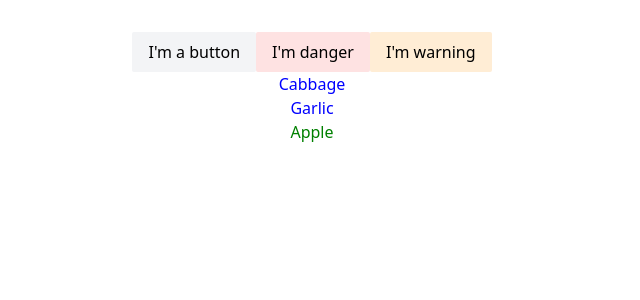
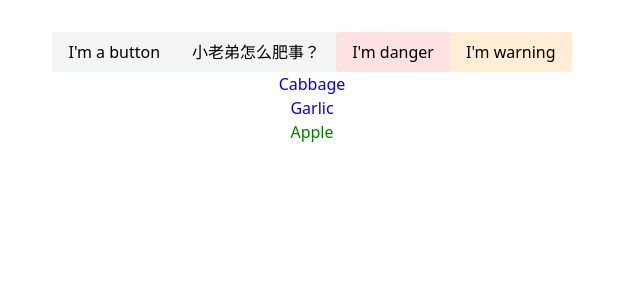
Before and after one commit to wang01h2/react-tic-tac-toe, a React (Vite) app: page / in a window 1280 px wide. Shown: the top 300 px of the page, without its empty margins (328-968 px from the left). Built offline with nearby package versions, Linux system fonts and the light colour scheme.

Commit message:
fix(App.jsx      Button.jsx): 尝试好玩的
尝试好玩的

```diff
--- a/src/App.jsx
+++ b/src/App.jsx
@@ -17,6 +17,9 @@ function App(){
     return (
         <>
             <Button className={'awesome-button'} type="" onClick={() => console.log('click done.')}>I'm a button</Button>
+            <Button className={'test'} type="" onClick={() => console.log('click done.')}>
+                <div>小老弟怎么肥事？</div>
+            </Button>
             <Button className={'awesome-button'} type="danger" onClick={() => console.log('click done.')}>I'm danger</Button>
             <Button className={'awesome-button'} type="warning" onClick={() => console.log('click done.')}>I'm warning</Button>
             <ul className={'hello-react'}>{listItem}</ul>
```
Also changed, not shown: src/Button.jsx (+6 -3 lines).
